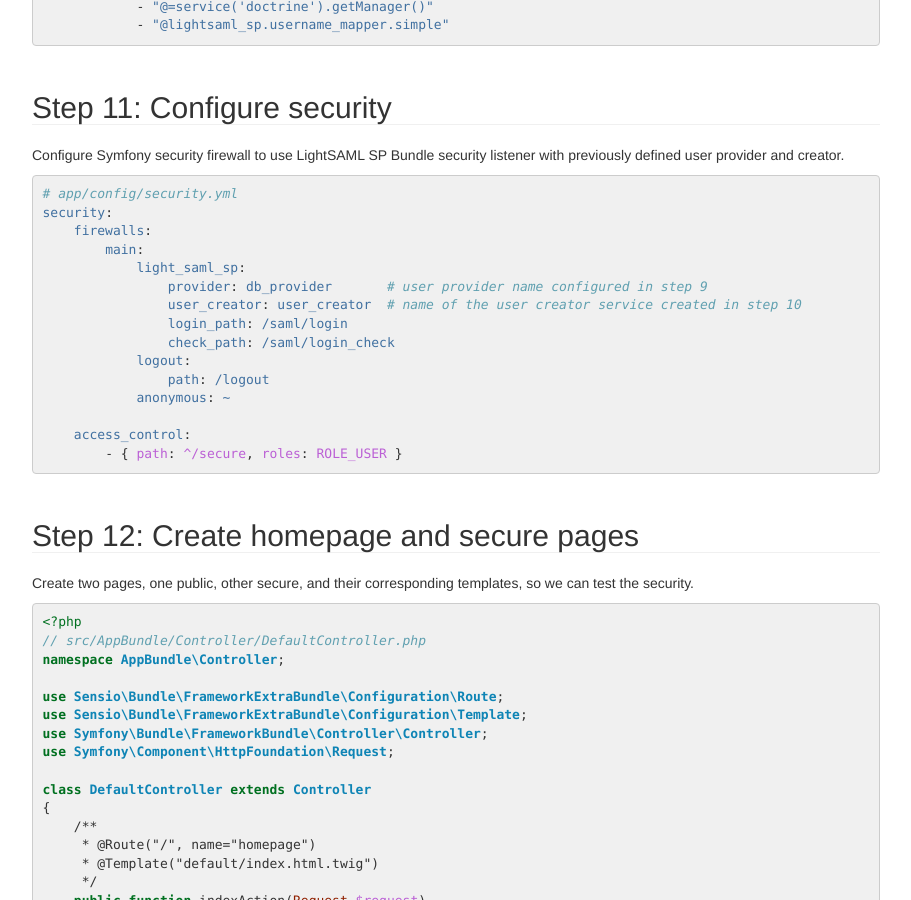
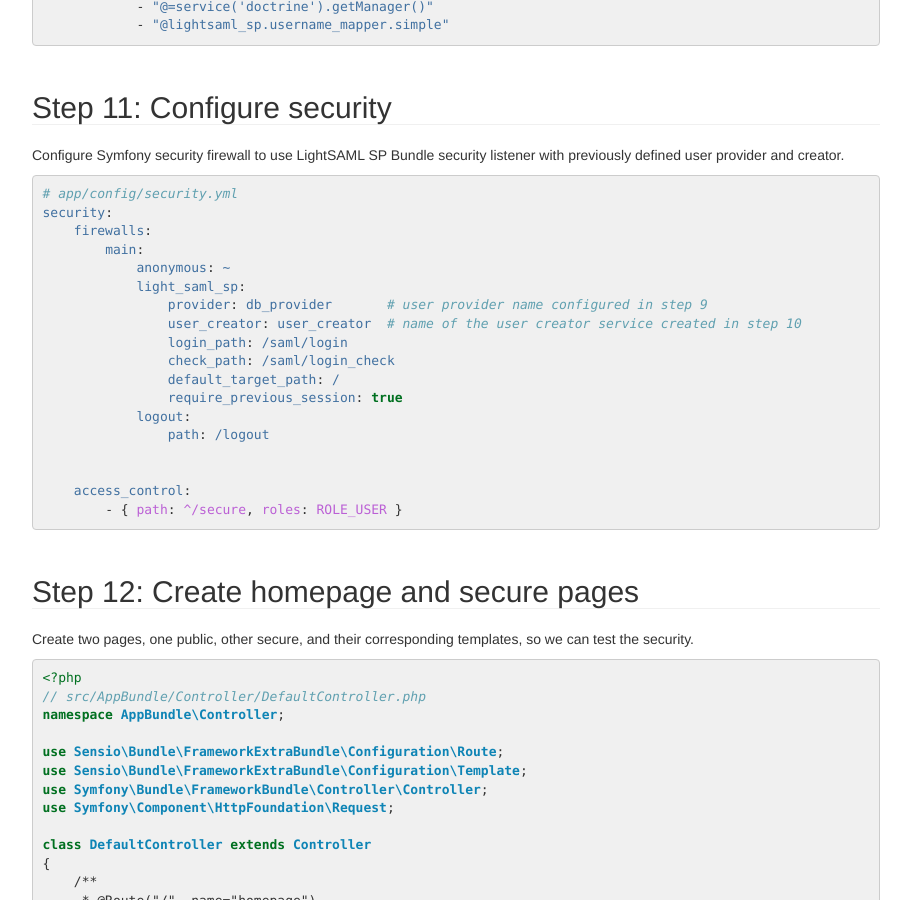
Before and after one commit to lightSAML/lightSAML.github.io, a Jekyll site: the page built from SP-Bundle/Getting-started/index.md, in a window 1280 px wide and 900 px high, scrolled down 9182 px. Shown: the whole window, without its empty margins (38-949 px from the left). Built offline with Jekyll 4.4.1, drawn with Linux system fonts in a browser that asks for light colours; nearby versions of some CDN libraries.

Commit message:
Display more light_saml_sp configuration parameters
Display in config a few more parameters that can be set for light_saml_sp firewall configuration.

```diff
--- a/SP-Bundle/Getting-started/index.md
+++ b/SP-Bundle/Getting-started/index.md
@@ -512,14 +512,17 @@
 security:
     firewalls:
         main:
+            anonymous: ~
             light_saml_sp:
                 provider: db_provider       # user provider name configured in step 9
                 user_creator: user_creator  # name of the user creator service created in step 10
                 login_path: /saml/login
                 check_path: /saml/login_check
+                default_target_path: /
+                require_previous_session: true
             logout:
                 path: /logout
-            anonymous: ~
+
 
     access_control:
         - { path: ^/secure, roles: ROLE_USER }
```
